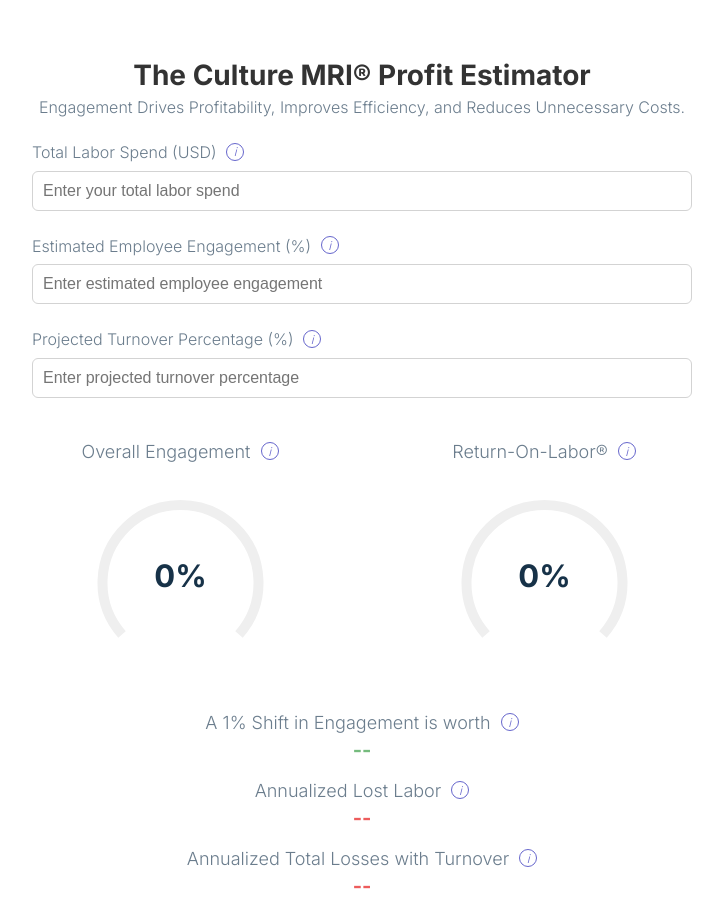
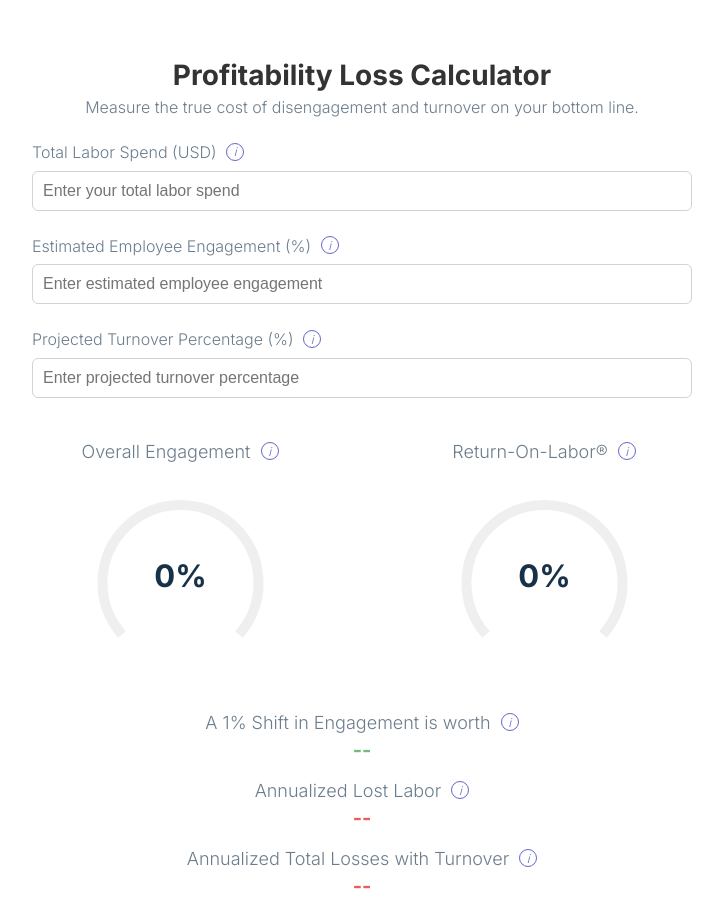
Before and after one commit to dkaiser85/EstimatorNew, a plain HTML site: page index.html in a window 1280 px wide. Shown: the top 901 px of the page, without its empty margins (278-1001 px from the left). Drawn offline with Linux system fonts and the light colour scheme.

Commit message:
Update index.html

```diff
--- a/index.html
+++ b/index.html
@@ -319,8 +319,8 @@
 
 <div class="calculator-container">
     <div class="calculator-header">
-        <h2>The Culture MRI® Profit Estimator</h2>
-        <p>Engagement Drives Profitability, Improves Efficiency, and Reduces Unnecessary Costs.</p>
+        <h2>Profitability Loss Calculator</h2>
+        <p>Measure the true cost of disengagement and turnover on your bottom line.</p>
     </div>
 
     <div class="input-section">
```
